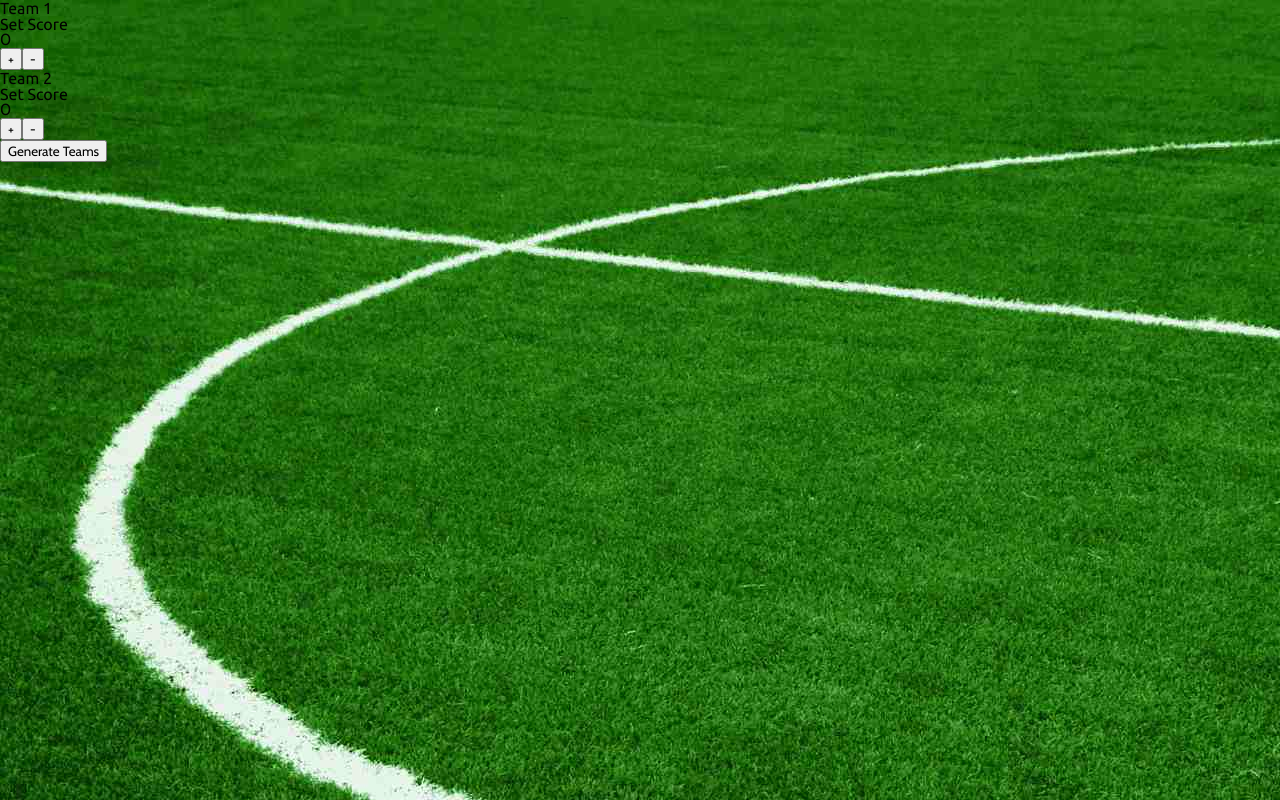
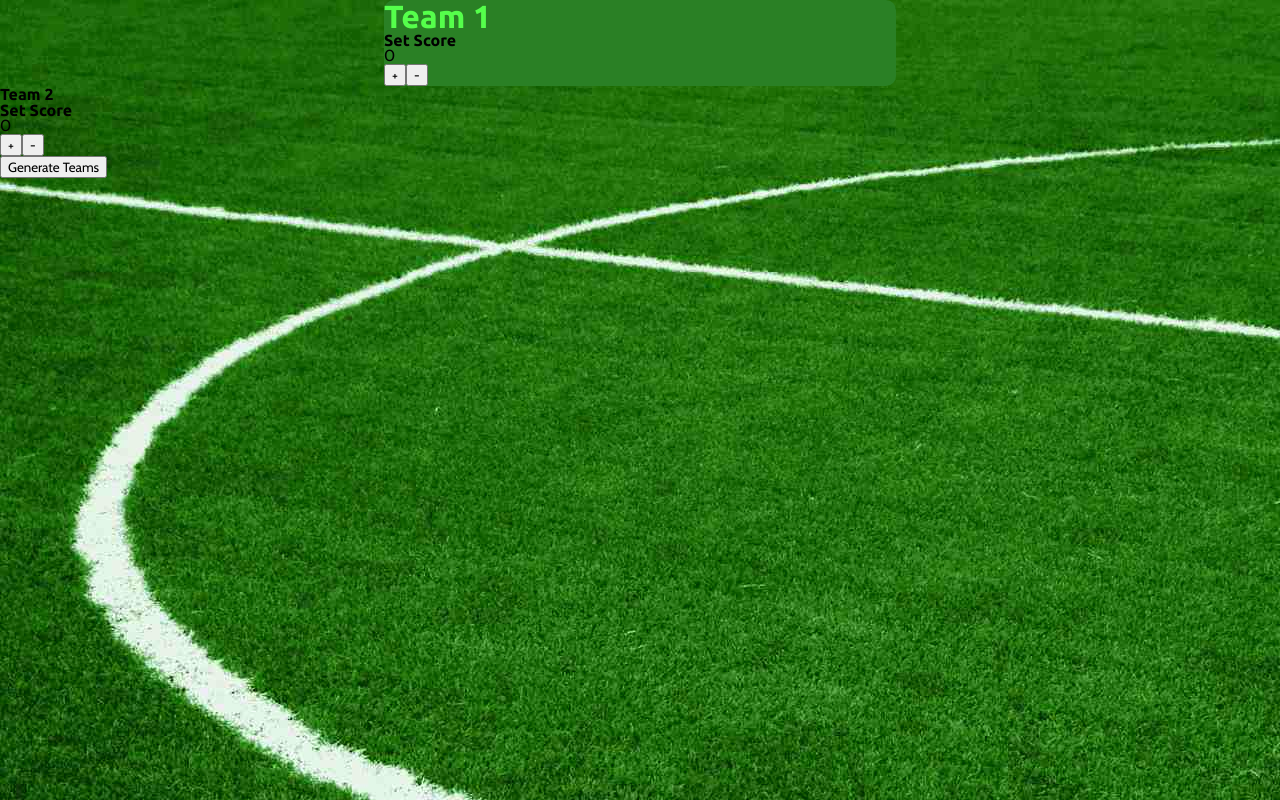
Before and after one commit to teemz-app/teemz-frontend, a React (Create React App) app: page / in a window 1280 px wide. Built offline with nearby package versions, Linux system fonts and the light colour scheme.

Commit message:
added some div styling

```diff
--- a/src/components/TeamCardT1.js
+++ b/src/components/TeamCardT1.js
@@ -4,9 +4,11 @@ import PlayersCardT1 from './TeamCard/TeamComponents/PlayersCardT1';
 
 let TeamCardT1 = () =>(
     <>
-        <h2>{ initial.team_one_name }</h2>
-        <PlayersCardT1 />
-        <ScoreCard />
+        <div className="teamCard_container">
+            <h2 className="teamCard_teamName">{ initial.team_one_name }</h2>
+            <PlayersCardT1 />
+            <ScoreCard />
+        </div>
     </>
 )
 
--- a/src/index.css
+++ b/src/index.css
@@ -1,3 +1,7 @@
 @import "./styles/reset.css";
 @import "./styles/typography.css";
 @import "./styles/background.css";
+@import "./styles/settings.css";
+
+
+@import "./styles/teamCard.css";
--- /dev/null
+++ b/src/styles/settings.css
@@ -0,0 +1,4 @@
+:root {
+    --brightGreen: #55FF4B;
+    --darkGreen: #2A8025;
+}
--- a/src/styles/teamCard.css
+++ b/src/styles/teamCard.css
@@ -1,4 +1,15 @@
-.playerName {
-    font-size: 1.5rem;
-    color: red;
+.teamCard_container {
+    background-color: var(--darkGreen);
+    border-radius: 10px;
+    margin: auto;
+
+    width: 40%;
+    min-width: 300px;
+    justify-content: center;
 }
+
+.teamCard_teamName {
+    font-size: 32px;
+    color: var(--brightGreen);
+    margin: auto;
+}
--- a/src/styles/typography.css
+++ b/src/styles/typography.css
@@ -1,7 +1,5 @@
-
 @import url('https://fonts.googleapis.com/css2?family=Cabin&display=swap'); /* Cabin */
-@import url('https://fonts.googleapis.com/css2?family=Ubuntu&display=swap'); /* Ubuntu */
-
+@import url('https://fonts.googleapis.com/css2?family=Ubuntu:wght@400;700&display=swap'); /* Ubuntu */
 
 p, button {
     font-family: "Cabin", sans-serif;
@@ -9,4 +7,5 @@ p, button {
 
 h1, h2, h3 {
     font-family: "Ubuntu", sans-serif;
+    font-weight: bold;
 }
```
